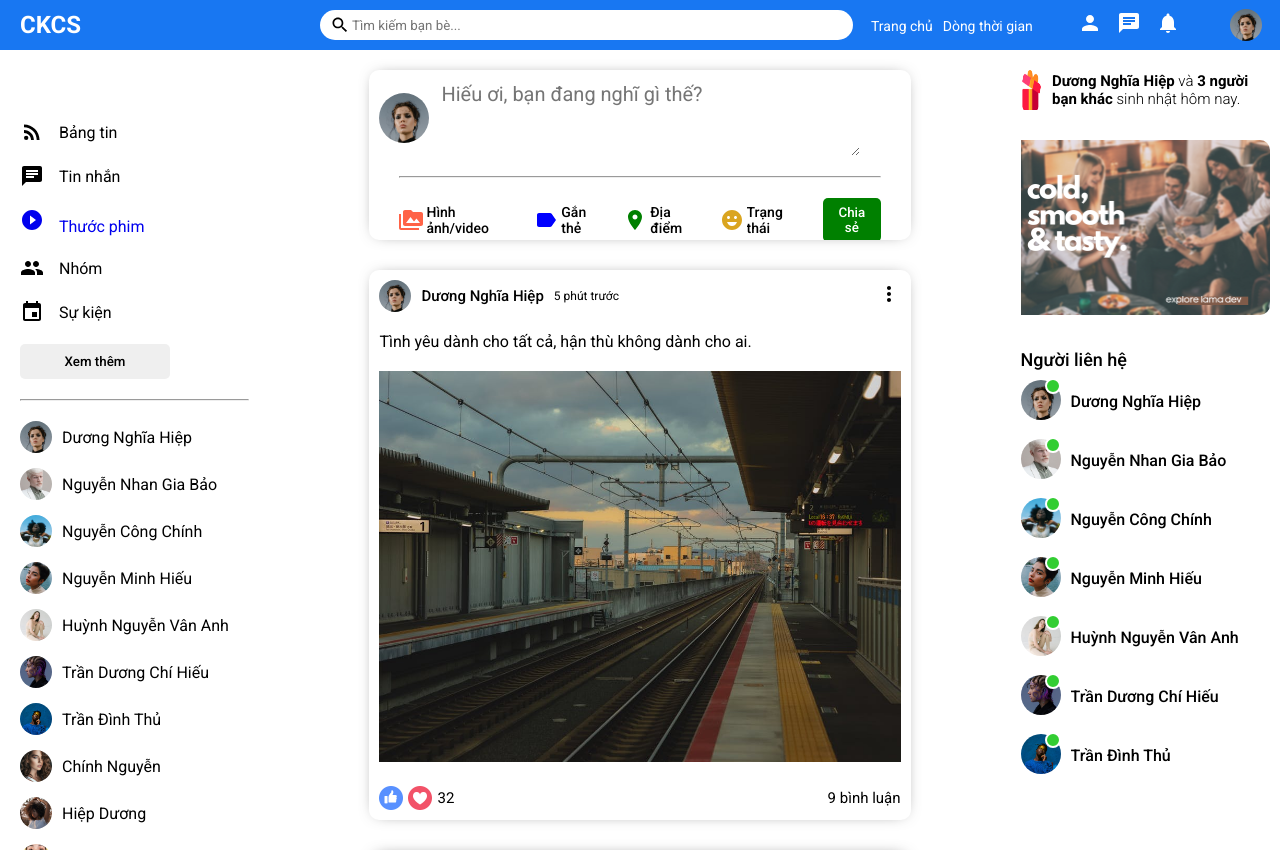
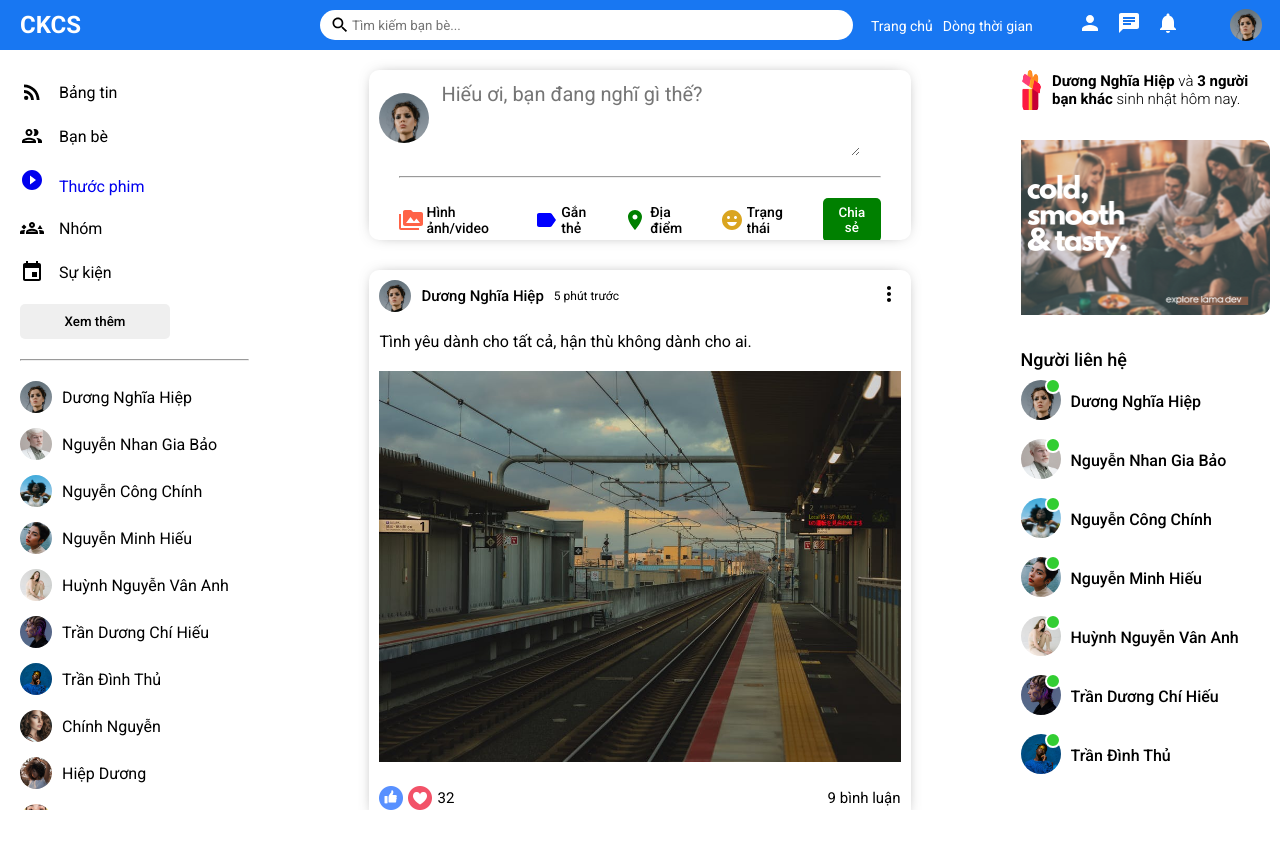
Before and after one commit to hieutran018/social_frontend, a React (Create React App) app: page / in a window 1280 px wide. After the commit the page ends 810 px from the top, so only its background shows below. Built offline with nearby package versions, Linux system fonts and the light colour scheme.

Commit message:
fix scrollbar

```diff
--- a/public/style.css
+++ b/public/style.css
@@ -2,4 +2,5 @@
     margin: 0;
     font-family: 'Roboto', sans-serif;
     overflow-y: hidden;
+
 }
--- a/src/components/feed/feed.css
+++ b/src/components/feed/feed.css
@@ -1,6 +1,6 @@
 .feed {
     flex: 5.5;
-    height: 100vh;
+    height: 95vh;
     overflow-y: scroll;
 
 }
--- a/src/components/rightbar/rightbar.css
+++ b/src/components/rightbar/rightbar.css
@@ -4,6 +4,7 @@
 
 .rightbarWrapper {
     padding: 20px 20px 0 0;
+
 }
 
 .birthdayContainer {
--- a/src/components/sidebar/Sidebar.jsx
+++ b/src/components/sidebar/Sidebar.jsx
@@ -1,10 +1,10 @@
 import { Link } from 'react-router-dom'
 import {
     RssFeed,
-    Chat,
     PlayCircleFilledOutlined,
-    Group,
+    Groups3TwoTone,
     Event,
+    GroupOutlined
 } from '@mui/icons-material';
 import './sidebar.css';
 import CloseFriend from '../closefriend/CloseFriend';
@@ -59,8 +59,8 @@ function Sidebar({ page }) {
                         <span className="sidebarListItemText">Bảng tin</span>
                     </li>
                     <li className="sidebarListItem">
-                        <Chat className="sidebarIcon" />
-                        <span className="sidebarListItemText">Tin nhắn</span>
+                        <GroupOutlined className="sidebarIcon" />
+                        <span className="sidebarListItemText">Bạn bè</span>
                     </li>
                     <li className="sidebarListItem">
                         <Link to="/video" className="sidebarListItemText">
@@ -69,7 +69,7 @@ function Sidebar({ page }) {
                         </Link>
                     </li>
                     <li className="sidebarListItem">
-                        <Group className="sidebarIcon" />
+                        <Groups3TwoTone className="sidebarIcon" />
                         <span className="sidebarListItemText">Nhóm</span>
                     </li>
                     <li className="sidebarListItem">
--- a/src/pages/home/home.css
+++ b/src/pages/home/home.css
@@ -1,4 +1,6 @@
 .homeContainer {
     display: flex;
-    width: 100%;
+    width: 100vh;
+    margin: 0;
+
 }
--- a/src/pages/home/home.jsx
+++ b/src/pages/home/home.jsx
@@ -8,8 +8,11 @@ import Rightbar from "../../components/rightbar/Rightbar";
 function Home() {
     return (
         <>
-            <Topbar />
+            <div>
+                <Topbar />
+            </div>
             <div className="homeContainer">
+
                 <Sidebar page />
                 <Feed />
                 <Rightbar />
```
